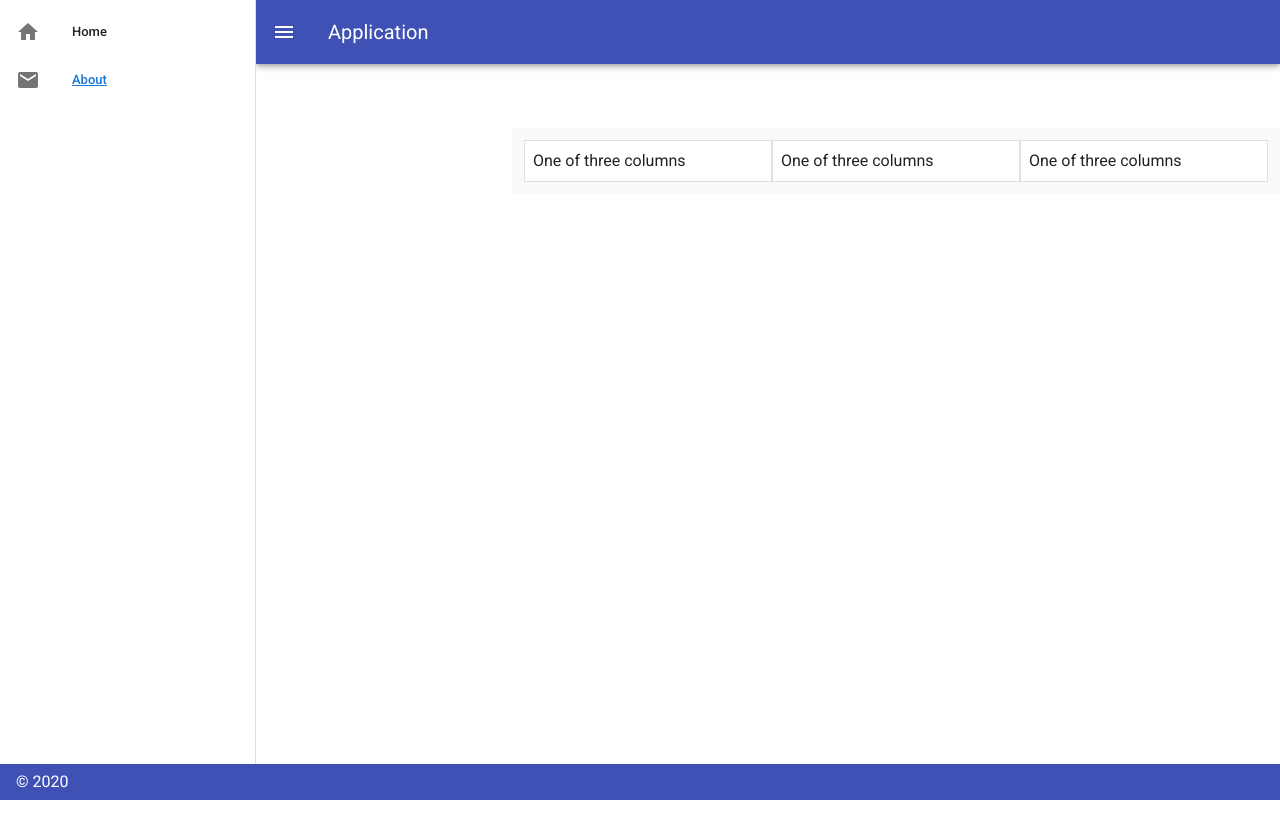
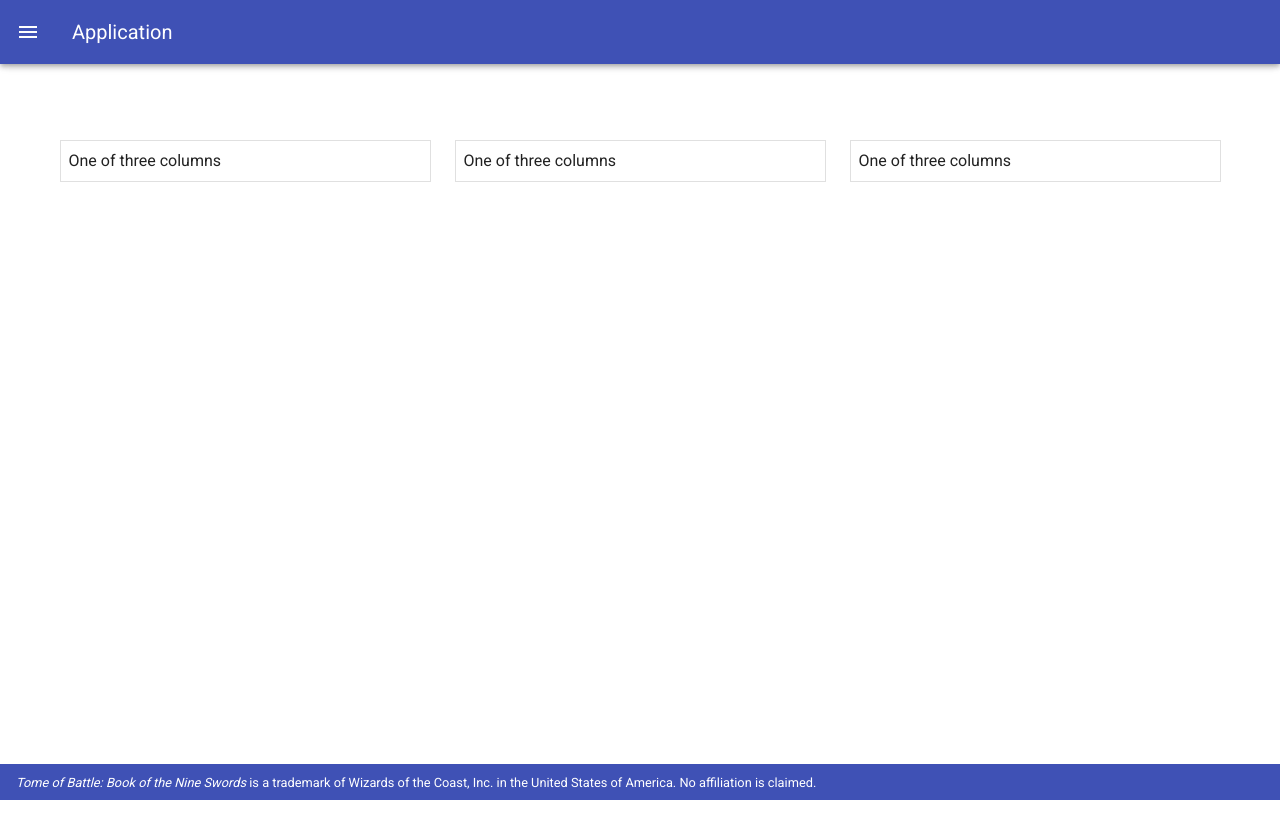
Before and after one commit to Ernir/tome-of-battle-tools, a Vue app in the folder frontend/: page / in a window 1280 px wide. Shown: the top 838 px of the page. After the commit the page ends 800 px from the top, so only its background shows below. Built offline with nearby package versions, Linux system fonts and the light colour scheme.

Commit message:
Remove the hello world component structure

```diff
--- a/frontend/src/App.vue
+++ b/frontend/src/App.vue
@@ -1,16 +1,20 @@
 <template>
-  <v-main>
-    <router-view />
-  </v-main>
+  <v-app id="tob-tools">
+    <v-main>
+      <router-view />
+    </v-main>
+    <Footer />
+  </v-app>
 </template>
 
 <script lang="ts">
 import Vue from "vue";
+import Footer from "@/components/Footer.vue";
 
 export default Vue.extend({
   name: "App",
 
-  components: {},
+  components: { Footer },
 
   data: () => ({
     //
--- /dev/null
+++ b/frontend/src/components/Footer.vue
@@ -0,0 +1,19 @@
+<template>
+  <v-footer color="indigo" app>
+    <span class="white--text"
+      ><small
+        ><em>Tome of Battle: Book of the Nine Swords</em> is a trademark of
+        Wizards of the Coast, Inc. in the United States of America. No
+        affiliation is claimed.</small
+      ></span
+    >
+  </v-footer>
+</template>
+
+<script>
+import Vue from "vue";
+import Component from "vue-class-component";
+
+@Component
+export default class Footer extends Vue {}
+</script>
--- a/frontend/src/views/Search.vue
+++ b/frontend/src/views/Search.vue
@@ -1,23 +1,21 @@
 <template>
-  <v-app id="inspire">
+  <div id="tob-search">
     <v-navigation-drawer v-model="drawer" app>
       <v-list dense>
         <v-list-item link>
           <v-list-item-action>
-            <v-icon>mdi-home</v-icon>
+            <v-icon>mdi-magnify</v-icon>
           </v-list-item-action>
           <v-list-item-content>
-            <v-list-item-title>Home</v-list-item-title>
+            <v-list-item-title>Search</v-list-item-title>
           </v-list-item-content>
         </v-list-item>
-        <v-list-item link>
+        <v-list-item link to="/about">
           <v-list-item-action>
-            <v-icon>mdi-email</v-icon>
+            <v-icon>mdi-information</v-icon>
           </v-list-item-action>
           <v-list-item-content>
-            <v-list-item-title>
-              <router-link to="/about">About</router-link>
-            </v-list-item-title>
+            <v-list-item-title>About </v-list-item-title>
           </v-list-item-content>
         </v-list-item>
       </v-list>
@@ -29,8 +27,8 @@
     </v-app-bar>
 
     <v-main>
-      <v-container class="grey lighten-5">
-        <v-row no-gutters>
+      <v-container>
+        <v-row>
           <v-col v-for="n in 3" :key="n" cols="12" sm="4">
             <v-card class="pa-2" outlined tile>
               One of three columns
@@ -39,10 +37,7 @@
         </v-row>
       </v-container>
     </v-main>
-    <v-footer color="indigo" app>
-      <span class="white--text">&copy; {{ new Date().getFullYear() }}</span>
-    </v-footer>
-  </v-app>
+  </div>
 </template>
 
 <script>
@@ -51,6 +46,6 @@ import Component from "vue-class-component";
 
 @Component
 export default class Search extends Vue {
-  drawer = null;
+  drawer = false;
 }
 </script>
```
Also changed, not shown: frontend/src/components/HelloWorld.vue (deleted, +0 -143 lines), frontend/src/views/Home.vue (deleted, +0 -18 lines), frontend/src/assets/logo.png (deleted), frontend/src/assets/logo.svg (deleted).
